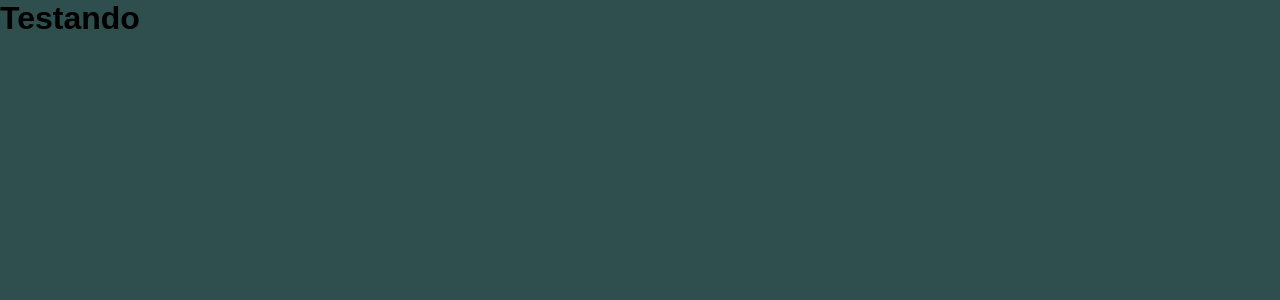
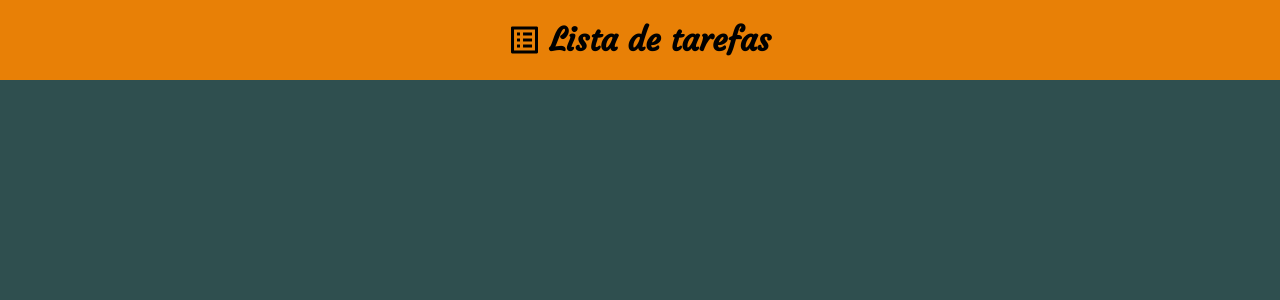
Before and after one commit to RamonBosi/Projetos-React, a React (Create React App) app in the folder projetos/: page / in a window 1280 px wide. Shown: the top 300 px of the page. Built offline with nearby package versions, Linux system fonts and the light colour scheme.

Commit message:
Project "To Do List"
Styling the Menu

```diff
--- /dev/null
+++ b/projetos/src/Projects/ToDoList/Icon/index.js
@@ -0,0 +1,8 @@
+export default function Icon({ componentIcon, iconName }){
+    return(
+        <div className = { componentIcon }>
+            <span></span>
+            <span className = 'material-icons'>{ iconName }</span>
+        </div>
+    )
+}
--- /dev/null
+++ b/projetos/src/Projects/ToDoList/Menu/_styles.scss
@@ -0,0 +1,17 @@
+.menu{
+    background-color: $main-color;
+    padding: 20px;
+
+    &-container{
+        @include add-flex-center();
+
+        > h1{
+            font-family: 'Courgette',Arial, Helvetica, sans-serif;
+            margin: 0 5px;
+        }
+    }
+
+    &-icon{
+        @include add-style-icon(40px);
+    }
+}
--- /dev/null
+++ b/projetos/src/Projects/ToDoList/Menu/index.js
@@ -0,0 +1,12 @@
+import Icon from '../Icon'
+
+export default function Menu(){
+    return(
+        <header className = 'menu'>
+            <div className = 'menu-container'>
+                <Icon componentIcon = 'menu-icon' iconName = 'list_alt'/>
+                <h1>Lista de tarefas</h1>
+            </div>
+        </header>
+    )
+}
--- a/projetos/src/Projects/ToDoList/Styles/_SassResources.scss
+++ b/projetos/src/Projects/ToDoList/Styles/_SassResources.scss
@@ -1 +1,40 @@
 $background-color-for-development: darkslategray;
+
+$main-color: rgba(232, 128, 6, 1);
+
+$delete-button: rgba(255, 0, 0, 1);
+$add-update-button: rgba(39, 147, 1, 1);
+
+$font-color-black: rgba(0, 0, 0, 1);
+$font-color-white: rgba(255, 255, 255, 1);
+
+@mixin add-width-height($w, $h:auto ){
+    width: $w;
+    height: $h;
+}
+
+@mixin add-flex-center(){
+    display: flex;
+    justify-content: center;
+    align-items: center;
+}
+
+@mixin add-style-icon($grid-width){
+    display: grid;
+    grid-template-columns: $grid-width;
+    justify-items: center;
+    align-items: center;
+
+    > span{
+        grid-area: 1 / 1 / 2 / 2;
+
+        &:nth-child(1){
+            z-index: 10;
+            @include add-width-height($grid-width, $grid-width);
+        }
+
+        &.material-icons{
+            font-size: $grid-width - 4px;
+        }
+    }
+}
--- a/projetos/src/Projects/ToDoList/Styles/index.scss
+++ b/projetos/src/Projects/ToDoList/Styles/index.scss
@@ -1,2 +1,4 @@
 @import './SassResources';
 @import './GlobalStyles';
+
+@import '../Menu/styles';
--- a/projetos/src/Projects/ToDoList/index.js
+++ b/projetos/src/Projects/ToDoList/index.js
@@ -1,9 +1,10 @@
 import './Styles/index.scss'
+import Menu from './Menu'
 
 export default function ToDoList(){
     return(
         <>
-            <h1>Testando</h1>
+            <Menu/>
         </>
     )
 }
```
